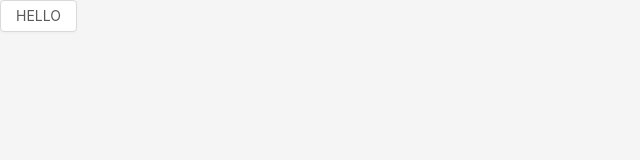
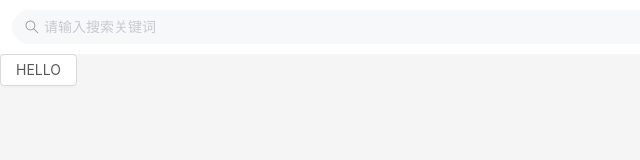
Before and after one commit to ztczsunday/orangemarketfornt, a Vue app: page /#/ in a window 1280 px wide. Shown: the top 160 px of the page, without its empty margins (0-640 px from the left). Built offline with nearby package versions, Linux system fonts and the light colour scheme; what vue-cookies would draw is missing.

Commit message:
完善了顶部栏

```diff
--- a/src/components/subcomponents/PageHeader.vue
+++ b/src/components/subcomponents/PageHeader.vue
@@ -1,12 +1,25 @@
 <template>
   <div>
     <VanNavBar
-        v-if="!(title === '' || title === '商城页面')"
+        v-if="shouldNavbar"
         :title="title"
         left-arrow
         @click-left="$router.go(-1)"
         @click-right="() => {}"
     />
+    <van-search
+        v-else
+        v-model="value"
+        shape="round"
+        clearable
+        show-action
+        placeholder="请输入搜索关键词"
+        @search="onSearch"
+    >
+      <template #action>
+        <div @click="onSearch"><AIcon type="search" /></div>
+      </template>
+    </van-search>
   </div>
 </template>
 
@@ -17,16 +30,25 @@ export default {
     this.$store.subscribe(mutation => {
       if (mutation.type === 'changeTitle') {
         this.title = mutation.payload;
+        this.shouldNavbar = this.title !== '' && this.title !== '商城页面';
       }
     });
+    this.shouldNavbar = document.title !== '' && document.title !== '商城页面';
+    this.title = document.title;
   },
   data() {
     return {
-      title: ''
+      title: '',
+      value: '',
+      shouldNavbar: false
     }
   },
-  computed: {},
-  methods: {}
+  computed: {
+  },
+  methods: {
+    onSearch() {
+    }
+  }
 }
 </script>
 
--- a/src/extend/router.js
+++ b/src/extend/router.js
@@ -23,5 +23,4 @@ router.beforeEach((to, from, next) => {
     next();
 });
 
-
 export default router;
```
